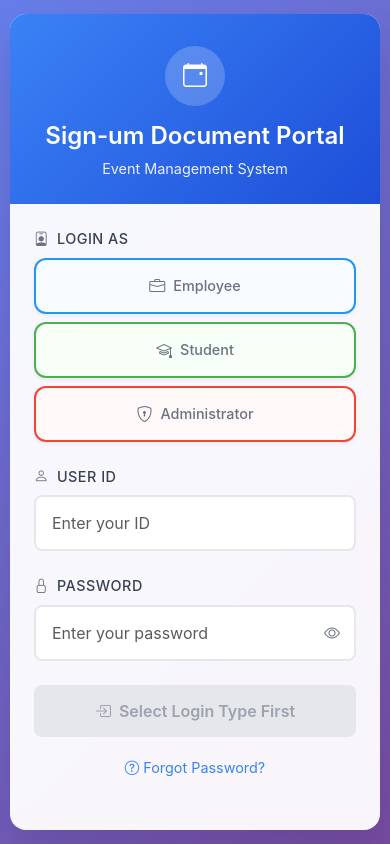
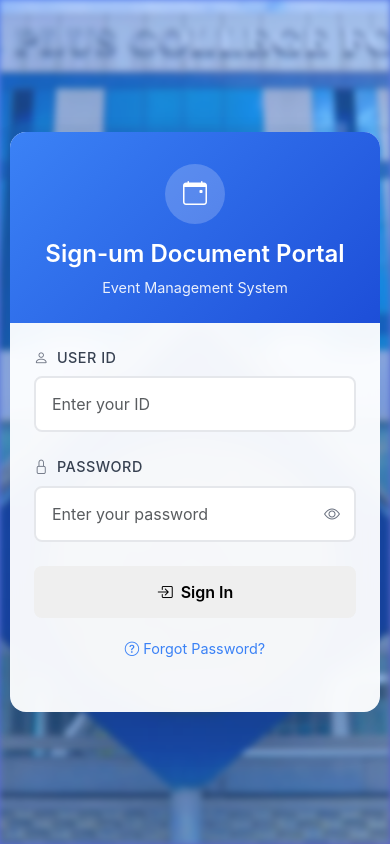
Before and after one commit to kjyyx/SPCF-Thesis, a PHP site: page /SPCF-Thesis/views/user-login.php in a window 390 px wide. Run offline with PHP 8.4, Linux system fonts and the light colour scheme.

```diff
--- a/assets/css/user-login.css
+++ b/assets/css/user-login.css
@@ -13,6 +13,33 @@ body {
     align-items: center;
     justify-content: center;
     padding: 20px;
+    position: relative;
+    overflow: hidden;
+}
+
+body::before {
+    content: '';
+    position: absolute;
+    top: 0;
+    left: 0;
+    right: 0;
+    bottom: 0;
+    background-image: url('/SPCF-Thesis/assets/images/2f6efc6ff35273df8149d3a4e1563b4b.jpg'); /* Absolute path from root */
+    background-size: cover;
+    background-position: center;
+    filter: blur(3px);
+    z-index: -2;
+}
+
+body::after {
+    content: '';
+    position: absolute;
+    top: 0;
+    left: 0;
+    right: 0;
+    bottom: 0;
+    background: rgba(59, 130, 246, 0.4);
+    z-index: -1;
 }
 
 .login-container {
@@ -24,6 +51,8 @@ body {
     box-shadow: 0 20px 40px rgba(0, 0, 0, 0.1);
     overflow: hidden;
     animation: slideUp 0.6s ease-out;
+    position: relative;
+    z-index: 1;
 }
 
 @keyframes slideUp {
@@ -87,94 +116,6 @@ body {
 .form-label i {
     color: #6b7280;
     margin-right: 0.5rem;
-}
-
-.login-type-buttons {
-    display: grid;
-    grid-template-columns: 1fr 1fr;
-    gap: 0.5rem;
-    margin-bottom: 1rem;
-}
-
-.login-type-buttons .admin-btn {
-    grid-column: 1 / -1;
-}
-
-.type-btn {
-    padding: 0.875rem 1rem;
-    border: 2px solid #e5e7eb;
-    background: white;
-    border-radius: 12px;
-    cursor: pointer;
-    transition: all 0.2s ease;
-    font-size: 0.9rem;
-    font-weight: 500;
-    color: #6b7280;
-    display: flex;
-    align-items: center;
-    justify-content: center;
-    gap: 0.5rem;
-    box-shadow: 0 2px 4px rgba(0, 0, 0, 0.05);
-}
-
-.type-btn i {
-    font-size: 1rem;
-}
-
-.type-btn:hover {
-    transform: translateY(-1px);
-    box-shadow: 0 4px 8px rgba(0, 0, 0, 0.1);
-}
-
-.type-btn.employee {
-    border-color: #2196f3;
-    background: #f8fbff;
-}
-
-.type-btn.employee:hover {
-    background: #e3f2fd;
-    color: #1976d2;
-}
-
-.type-btn.employee.active {
-    border-color: #2196f3;
-    background: #2196f3;
-    color: white;
-    box-shadow: 0 4px 12px rgba(33, 150, 243, 0.3);
-}
-
-.type-btn.student {
-    border-color: #4caf50;
-    background: #f8fff8;
-}
-
-.type-btn.student:hover {
-    background: #e8f5e8;
-    color: #2e7d32;
-}
-
-.type-btn.student.active {
-    border-color: #4caf50;
-    background: #4caf50;
-    color: white;
-    box-shadow: 0 4px 12px rgba(76, 175, 80, 0.3);
-}
-
-.type-btn.admin {
-    border-color: #f44336;
-    background: #fff8f8;
-}
-
-.type-btn.admin:hover {
-    background: #fde8e8;
-    color: #d32f2f;
-}
-
-.type-btn.admin.active {
-    border-color: #f44336;
-    background: #f44336;
-    color: white;
-    box-shadow: 0 4px 12px rgba(244, 67, 54, 0.3);
 }
 
 .form-control {
@@ -564,8 +450,4 @@ body {
     .login-body {
         padding: 1.5rem;
     }
-
-    .login-type-buttons {
-        grid-template-columns: 1fr;
-    }
 }
--- a/assets/js/event-calendar.js
+++ b/assets/js/event-calendar.js
@@ -289,6 +289,7 @@ class CalendarApp {
     // Department color mapping function
     getDepartmentColor(department) {
         // Map known unit names (aligned with schema.sql seed data) to bootstrap color classes
+        // EDIT: PPFO & ADMIN
         const colorMap = {
             // Offices
             'Administration Office': 'bg-secondary',
--- a/assets/js/user-login.js
+++ b/assets/js/user-login.js
@@ -1,50 +1,6 @@
 // Login page JavaScript for University Event Management System
 
 console.log('user-login.js loaded');
-
-let selectedLoginType = null;
-
-// Login type selection function
-function selectLoginType(type) {
-    selectedLoginType = type;
-
-    // Reset all buttons
-    document.querySelectorAll('.type-btn').forEach(btn => btn.classList.remove('active'));
-
-    const loginButton = document.getElementById('loginButton');
-    const loginTypeInput = document.getElementById('loginTypeInput');
-    const selectedBtn = document.getElementById(type + 'Btn');
-
-    // Add active state to selected button
-    selectedBtn.classList.add('active');
-
-    // Set the hidden input value for form submission
-    loginTypeInput.value = type;
-
-    // Update login button based on selection
-    if (type === 'employee') {
-        loginButton.innerHTML = '<i class="bi bi-briefcase"></i>Sign In as Employee';
-        loginButton.className = 'login-btn employee';
-        loginButton.disabled = false;
-    } else if (type === 'student') {
-        loginButton.innerHTML = '<i class="bi bi-mortarboard"></i>Sign In as Student';
-        loginButton.className = 'login-btn student';
-        loginButton.disabled = false;
-    } else if (type === 'admin') {
-        loginButton.innerHTML = '<i class="bi bi-shield-lock"></i>Sign In as Administrator';
-        loginButton.className = 'login-btn admin';
-        loginButton.disabled = false;
-    }
-
-    // Hide any login errors when user changes selection
-    hideLoginError();
-
-    // Add smooth transition effect
-    loginButton.style.transform = 'scale(0.95)';
-    setTimeout(() => {
-        loginButton.style.transform = 'scale(1)';
-    }, 100);
-}
 
 // Password visibility toggle (global so inline onclick can call it)
 function togglePasswordVisibility(fieldId) {
@@ -119,11 +75,6 @@ function attachLoginSubmitHandler() {
     const form = document.getElementById('loginForm');
     if (!form) return;
     form.addEventListener('submit', function (e) {
-        if (!selectedLoginType) {
-            e.preventDefault();
-            showLoginError('Please select whether you are logging in as an Employee, Student, or Administrator.');
-            return;
-        }
         const userId = document.getElementById('userId').value;
         const password = document.getElementById('password').value;
         if (!userId || !password) {
@@ -251,12 +202,6 @@ document.addEventListener('DOMContentLoaded', function () {
         setTimeout(() => {
             hideLoginError();
         }, 5000);
-    }
-
-    // If a login type was previously selected, restore it
-    const loginTypeInput = document.getElementById('loginTypeInput');
-    if (loginTypeInput && loginTypeInput.value) {
-        selectLoginType(loginTypeInput.value);
     }
 
     // Add event listeners for forgot password modal toggles
--- a/views/user-login.php
+++ b/views/user-login.php
@@ -43,9 +43,21 @@ $successMessage = '';
 if ($_SERVER['REQUEST_METHOD'] === 'POST' && isset($_POST['login'])) {
     $userId = $_POST['userId'] ?? '';
     $password = $_POST['password'] ?? '';
-    $loginType = $_POST['loginType'] ?? '';
 
-    if (!empty($userId) && !empty($password) && !empty($loginType)) {
+    if (!empty($userId) && !empty($password)) {
+        // Automatic user role detection based on user ID prefix
+        $loginType = '';
+        if (substr($userId, 0, 3) === 'ADM') {
+            $loginType = 'admin';
+        } elseif (substr($userId, 0, 3) === 'EMP') {
+            $loginType = 'employee';
+        } elseif (substr($userId, 0, 3) === 'STU') {
+            $loginType = 'student';
+        } else {
+            $error = 'Invalid User ID format. User ID must start with ADM, EMP, or STU.';
+        }
+
+        if ($loginType) {
             $auth = new Auth();
             $user = $auth->login($userId, $password, $loginType);
 
@@ -69,6 +81,7 @@ if ($_SERVER['REQUEST_METHOD'] === 'POST' && isset($_POST['login'])) {
 
                 // ADD AUDIT LOG FOR FAILED LOGIN
                 addAuditLog('LOGIN_FAILED', 'Security', "Failed login attempt for user: {$userId}", null, 'User', 'WARNING');
+            }
         }
     } else {
         $error = 'Please fill in all fields.';
@@ -105,34 +118,12 @@ if ($_SERVER['REQUEST_METHOD'] === 'POST' && isset($_POST['login'])) {
         <!-- Login Body -->
         <div class="login-body">
             <form id="loginForm" method="POST" action="">
-                <input type="hidden" name="loginType" id="loginTypeInput" value="">
                 <input type="hidden" name="login" value="1">
 
                 <!-- Show error if exists -->
                 <?php if (!empty($error)): ?>
                     <div class="alert alert-danger"><?php echo htmlspecialchars($error); ?></div>
                 <?php endif; ?>
-
-                <!-- Login Type Selection -->
-                <div class="form-group">
-                    <label class="form-label">
-                        <i class="bi bi-person-badge"></i>Login As
-                    </label>
-                    <div class="login-type-buttons">
-                        <button type="button" class="type-btn employee" id="employeeBtn"
-                            onclick="selectLoginType('employee')">
-                            <i class="bi bi-briefcase"></i>Employee
-                        </button>
-                        <button type="button" class="type-btn student" id="studentBtn"
-                            onclick="selectLoginType('student')">
-                            <i class="bi bi-mortarboard"></i>Student
-                        </button>
-                        <button type="button" class="type-btn admin admin-btn" id="adminBtn"
-                            onclick="selectLoginType('admin')">
-                            <i class="bi bi-shield-lock"></i>Administrator
-                        </button>
-                    </div>
-                </div>
 
                 <!-- User ID -->
                 <div class="form-group">
@@ -176,9 +167,8 @@ if ($_SERVER['REQUEST_METHOD'] === 'POST' && isset($_POST['login'])) {
                 <?php endif; ?>
 
                 <!-- Login Button -->
-                <button type="submit" class="login-btn" id="loginButton" disabled>
-                    <i class="bi bi-box-arrow-in-right"></i>
-                    Select Login Type First
+                <button type="submit" class="login-btn" id="loginButton">
+                    <i class="bi bi-box-arrow-in-right"></i>Sign In
                 </button>
 
                 <!-- Forgot Password -->
```
Also changed, not shown: other parts of assets/css/user-login.css (+0 -55 lines), api/documents.php (+9 -34 lines), assets/css/notifications.css (+72 -0 lines), assets/js/notifications.js (+32 -1 lines), views/notifications.php (+22 -5 lines), assets/images/2f6efc6ff35273df8149d3a4e1563b4b.jpg (added), 2 other files. Lines whose indentation alone changed are shown as unchanged.
